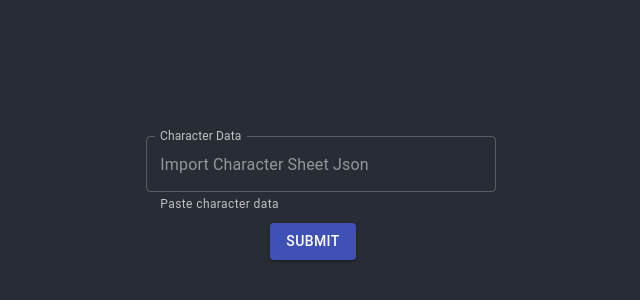
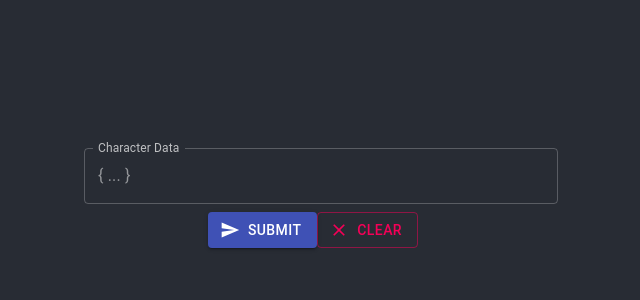
Before and after one commit to nottu2584-zz/beyond-the-sheet, a React (Create React App) app: page / in a window 1280 px wide. Shown: the part 206-506 px from the top of the page, without its empty margins (327-967 px from the left). Built offline with nearby package versions, Linux system fonts and the light colour scheme.

Commit message:
reducer + characterStats

```diff
--- a/package.json
+++ b/package.json
@@ -4,6 +4,7 @@
   "private": true,
   "dependencies": {
     "@material-ui/core": "^4.11.0",
+    "@material-ui/icons": "^4.9.1",
     "@testing-library/jest-dom": "^4.2.4",
     "@testing-library/react": "^9.3.2",
     "@testing-library/user-event": "^7.1.2",
--- a/src/components/App/App.css
+++ b/src/components/App/App.css
@@ -20,7 +20,6 @@
   flex-direction: column;
   align-items: center;
   justify-content: center;
-  font-size: calc(10px + 2vmin);
   color: white;
 }
 
--- a/src/components/App/App.js
+++ b/src/components/App/App.js
@@ -26,7 +26,7 @@ const App = () => {
       <ThemeProvider theme={darkTheme}>
         <StoreContext.Provider value={{ state, dispatch }}>
           <content className="App-content useContext">
-            <ImportCharacterForm dispatch={dispatch}></ImportCharacterForm>
+            <ImportCharacterForm></ImportCharacterForm>
             {state.characters.map((character,key) => {
               return (
                 <CharacterStats
--- a/src/components/CharacterStats/CharacterStats.css
+++ /dev/null
@@ -1,14 +0,0 @@
-
-.flex-container {
-  display: flex;
-  flex-direction: column;
-  justify-content: space-around;
-}
-
-.flex-container > div {
-  width: 100px;
-  margin: 10px;
-  text-align: center;
-  line-height: 75px;
-  font-size: 30px;
-}
--- a/src/components/CharacterStats/CharacterStats.js
+++ b/src/components/CharacterStats/CharacterStats.js
@@ -1,7 +1,19 @@
+import Grid from "@material-ui/core/Grid";
+import Paper from "@material-ui/core/Paper";
+import { makeStyles } from "@material-ui/core/styles";
 import React from "react";
-import "./CharacterStats.css";
+
+const useStyles = makeStyles((theme) => ({
+  root: {},
+  stat: {
+    padding: theme.spacing(2),
+    textAlign: "center",
+    color: theme.palette.text.secondary,
+  },
+}));
 
 const CharacterStats = (props) => {
+  const classes = useStyles();
   let {
     strength,
     dexterity,
@@ -22,14 +34,26 @@ const CharacterStats = (props) => {
     ] = props.stats;
 
   return (
-    <div className="container">
-      <div>{strength}</div>
-      <div>{dexterity}</div>
-      <div>{constitution}</div>
-      <div>{intelligence}</div>
-      <div>{wisdom}</div>
-      <div>{charisma}</div>
-    </div>
+    <Grid container spacing={3}>
+      <Grid item xs={2}>
+        <Paper className={classes.stat}>{strength}</Paper>
+      </Grid>
+      <Grid item xs={2}>
+        <Paper className={classes.stat}>{dexterity}</Paper>
+      </Grid>
+      <Grid item xs={2}>
+        <Paper className={classes.stat}>{constitution}</Paper>
+      </Grid>
+      <Grid item xs={2}>
+        <Paper className={classes.stat}>{intelligence}</Paper>
+      </Grid>
+      <Grid item xs={2}>
+        <Paper className={classes.stat}>{wisdom}</Paper>
+      </Grid>
+      <Grid item xs={2}>
+        <Paper className={classes.stat}>{charisma}</Paper>
+      </Grid>
+    </Grid>
   );
 };
 
--- a/src/components/ImportCharacter/ImportCharacterForm.js
+++ b/src/components/ImportCharacter/ImportCharacterForm.js
@@ -1,17 +1,18 @@
 import Button from "@material-ui/core/Button";
 import { makeStyles } from "@material-ui/core/styles";
 import TextField from "@material-ui/core/TextField";
+import ClearIcon from "@material-ui/icons/Clear";
+import SendIcon from "@material-ui/icons/Send";
 import React, { useContext, useState } from "react";
 import { StoreContext } from "../App/App";
 
-const placeholder = "Import Character Sheet Json";
+const placeholder = "{ ... }";
 
 const useStyles = makeStyles((theme) => ({
   root: {
     padding: "2px 4px",
     display: "flex",
     alignItems: "center",
-    width: 400,
   },
   input: {
     marginLeft: theme.spacing(1),
@@ -29,42 +30,61 @@ const useStyles = makeStyles((theme) => ({
 const ImportCharacterForm = (props) => {
   const { dispatch } = useContext(StoreContext);
   const classes = useStyles();
-  const [data, setData] = useState(placeholder);
+  const [data, setData] = useState();
 
-  const handleClick = (e) => {};
+  const handleSubmitClick = (e) => {};
+
+  const handleResetClick = (e) => {
+    setData("");
+  };
 
   const handleSubmit = (e) => {
+    // Prevent submit
     e.preventDefault();
-    // Store data.
-    dispatch({ type: "GET", payload: JSON.parse(data) });
-    // Parse the character.
-    dispatch({ type: "PARSE", payload: JSON.parse(data) });
+    // Get characters
+    if (data && typeof data === "string")
+      dispatch({ type: "GET", payload: JSON.parse(data) });
+  };
+
+  const handleChange = (e) => {
+    e.target.value && typeof e.target.value === "string"
+      ? setData(e.target.value)
+      : setData("");
   };
 
   return (
     <form className={classes} onSubmit={handleSubmit}>
       <TextField
-        id="outlined-full-width"
+        id="character-data"
         label="Character Data"
         color="primary"
         style={{ margin: 8 }}
         placeholder={placeholder}
-        helperText="Paste character data"
         fullWidth
         margin="normal"
         InputLabelProps={{
           shrink: true,
         }}
         variant="outlined"
-        onChange={(e) => setData(e.target.value)}
+        onChange={handleChange}
       />
       <Button
         type="submit"
         variant="contained"
         color="primary"
-        onClick={handleClick}
+        startIcon={<SendIcon />}
+        onClick={handleSubmitClick}
       >
         Submit
+      </Button>
+      <Button
+        type="reset"
+        variant="outlined"
+        color="secondary"
+        startIcon={<ClearIcon />}
+        onClick={handleResetClick}
+      >
+        Clear
       </Button>
     </form>
   );
--- a/src/reducers/CharacterReducer.js
+++ b/src/reducers/CharacterReducer.js
@@ -12,16 +12,6 @@ const characterStats = [
 const CharacterReducer = (state = initialState, action) => {
   switch (action.type) {
     case "GET":
-      // Lazy store valid JSON
-      return action.payload &&
-        action.payload.success === true &&
-        action.payload.data
-        ? {
-            ...state,
-            data: action.payload,
-          }
-        : { ...state };
-    case "PARSE":
       const current = state.characters.map(
         (character) => action.payload.data.id === character.data.id
       );
@@ -80,9 +70,10 @@ const CharacterReducer = (state = initialState, action) => {
           }
         : { ...state };
     case "RESET":
-      return state.map((todo) =>
-        todo.id === action.id ? { ...todo, completed: !todo.completed } : todo
-      );
+      return {
+        ...state,
+        characters: []
+      }
     default:
       return state;
   }
```
Also changed, not shown: 1 other file (tests, documents, lock files or other folders).
